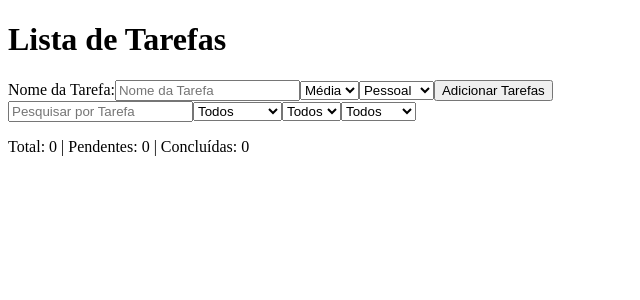
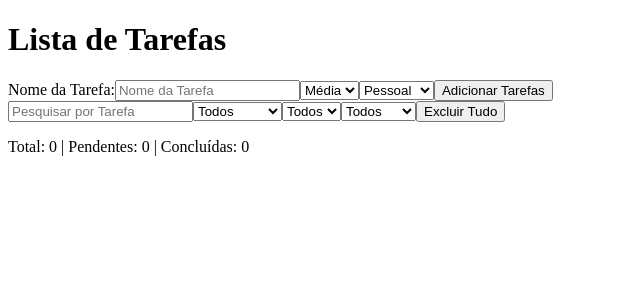
Before and after one commit to Saulorangel87/Lista-de-Tarefa, a React (Vite) app: page / in a window 1280 px wide. Shown: the top 300 px of the page, without its empty margins (0-640 px from the left). Built offline with nearby package versions, Linux system fonts and the light colour scheme.

Commit message:
feat: add FormTarefas component with CRUD, filtering, categorization, and local storage support

```diff
--- a/src/components/FormTarefas.jsx
+++ b/src/components/FormTarefas.jsx
@@ -6,7 +6,11 @@ const CHAVE_STORAGE = "tarefas";
 export default function FormTarefas() {
   const [tarefa, setTarefas] = useState(() => {
     const dadosSalvo = localStorage.getItem(CHAVE_STORAGE);
+    try {
     return dadosSalvo ? JSON.parse(dadosSalvo) : [];
+    } catch (error) {
+      return [];
+    }
   });
   const [addTarefa, setAddTarefa] = useState("");
   const [erro, setErro] = useState("");
@@ -67,6 +71,12 @@ export default function FormTarefas() {
   function handleCancelarEdicao() {
     setEditarTarefa(null);
     setEditarTarefaNome("");
+  }
+
+  function handleExcluirTudo() {
+    const confirmação = confirm("Tem certeza que deseja excluir todas as tarefas?");
+    if (!confirmação) return;
+    setTarefas([]);
   }
 
   useEffect(() => {
@@ -179,6 +189,7 @@ export default function FormTarefas() {
         <option value="Estudos">Estudos</option>
       </select>
 
+      <button onClick={handleExcluirTudo}>Excluir Tudo</button>
       <div>
         {Object.entries(contagemPorCategoria).map(([categoria, quantidade]) => (
           <p key={categoria}>
@@ -186,6 +197,7 @@ export default function FormTarefas() {
           </p>
         ))}
       </div>
+
 
       <p>
         Total: {tarefa.length} | Pendentes: {contagemTarefasFiltradas.pendentes}{" "}
```
